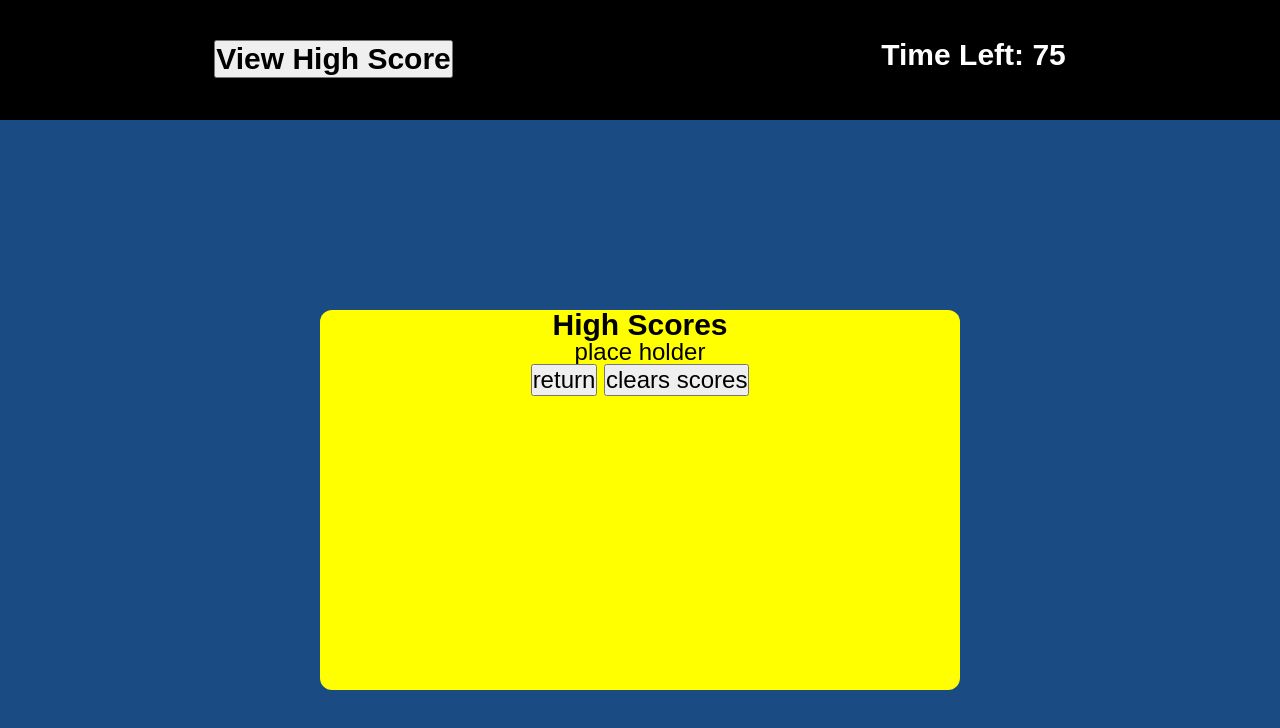
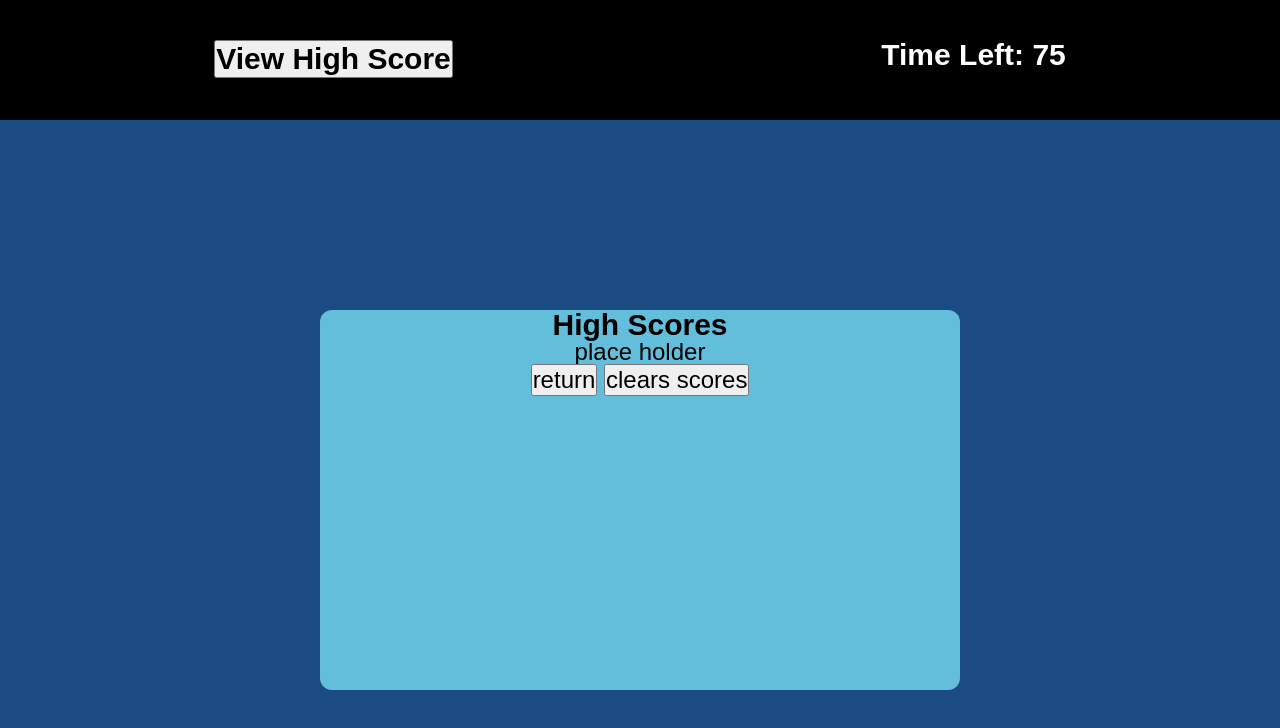
Before and after one commit to MoxUFO/JavaScript-Timed-Game, a plain HTML site: page index.html in a window 1280 px wide. Both pictures are taken after a click on the button "View High Score". Drawn offline with Linux system fonts and the light colour scheme.

Commit message:
added right color to highscore background color

```diff
--- a/assets/css/css.css
+++ b/assets/css/css.css
@@ -22,7 +22,7 @@ h2 {
 
 .view-scores {
   text-align: center;
-  background-color: yellow;
+  background-color: rgb(98, 190, 218);
   width: 50%;
   height: 50%;
   border-radius: 12px;
```
